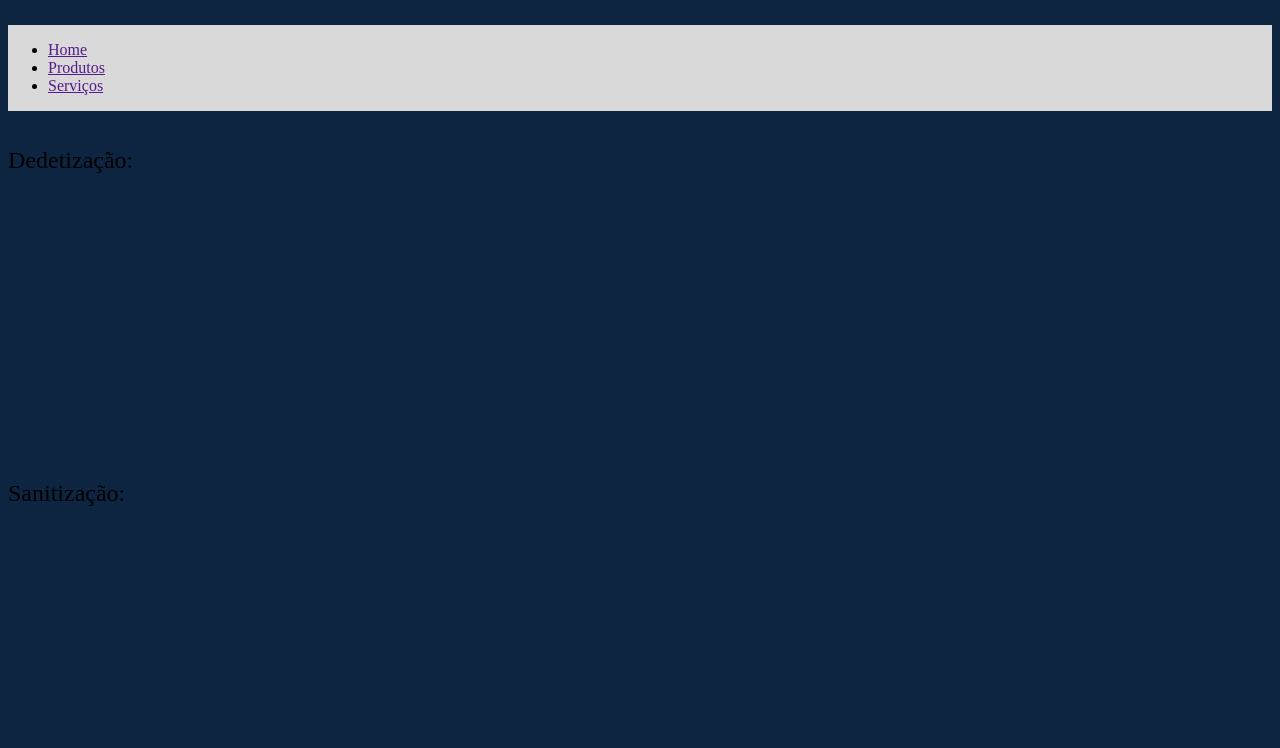
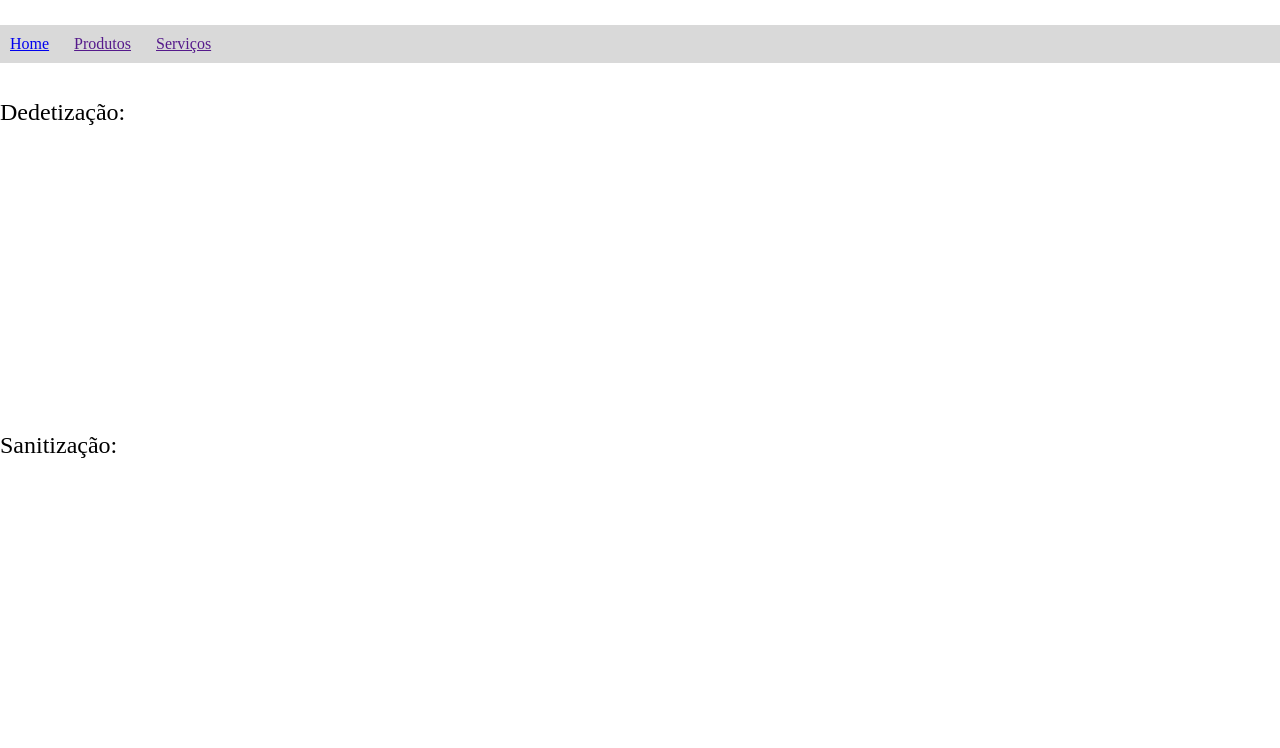
Before and after one commit to RenanNunesViana/front-end-I, a plain HTML site: page src/serviços.html in a window 1280 px wide. Shown: the part 73-821 px from the top of the page. Before the commit the page ends 800 px from the top, so only its background shows below. Drawn offline with Linux system fonts and the light colour scheme.

Commit message:
foto sofa add

```diff
--- a/src/serviços.html
+++ b/src/serviços.html
@@ -1,11 +1,12 @@
 <!DOCTYPE html>
 <html lang="pt-BR">
+
 <head>
     <meta charset="UTF-8">
 
     <title>service</title>
 
-<style>
+    <!-- <style>
     body{background-color: rgba(13, 37, 65, 1);}
     h1{ color: rgba(108, 152, 183, 1);
     text-align: center;
@@ -19,16 +20,18 @@
     display: flex;
     position: relative;
 }
-</style>
+</style> -->
 
+    <link rel="stylesheet" href="style.css">
 </head>
+
 <body>
 
     <h1>Serviços</h1>
     <br>
     <div class="seletores-superiores">
         <ul class="menu">
-            <li><a href="">Home</a></li>
+            <li><a href="index.html">Home</a></li>
             <li><a href="">Produtos</a></li>
             <li><a href="">Serviços</a></li>
         </ul>
@@ -57,4 +60,5 @@
     <font size=+2>Sanitização:</font><br>
 
 </body>
+
 </html>
```
Also changed, not shown: src/index.html (+1 -1 lines), src/util/fotos_materiais/sofa_limpo.jpg (added), src/util/fotos_materiais/sofa_sujo.jpg (added). Lines whose indentation alone changed are shown as unchanged.
